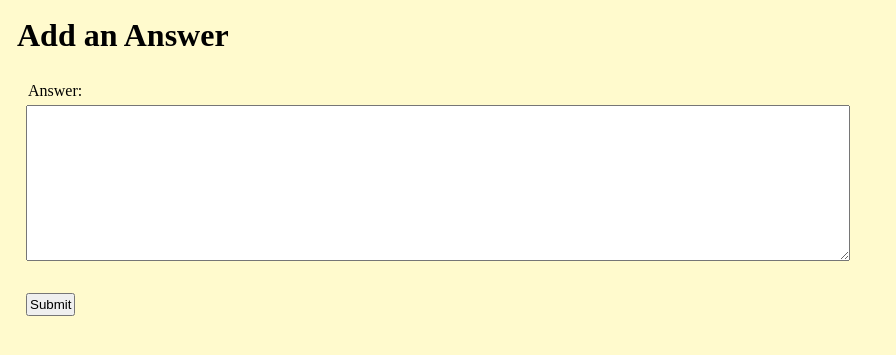
After one commit to dapie346/AskMate, a Flask app: page /question/1/new-answer in a window 1280 px wide. The commit adds this page. Shown: the top 355 px of the page, without its empty margins (0-896 px from the left). Run offline with Flask 2, Linux system fonts and the light colour scheme.

Commit message:
post answer

```diff
--- a/data_handler.py
+++ b/data_handler.py
@@ -16,15 +16,14 @@ def get_all_questions():
 
     return list_of_dict
 
-def generate_question_id():
-    questions = get_all_questions()
+def generate_id(csv_data):
     while True:
         id = random.randint(1,9999)
-        if not any(id == question['id'] for question in questions):
+        if not any(id == record['id'] for record in csv_data):
             return id
 
 def write_question(question):
-    id = generate_question_id()
+    id = generate_id(get_all_questions())
     record = {
         'id': id,
         'submission_time': int(time.time()),
@@ -57,3 +56,24 @@ def get_answers(question_id):
             if row['question_id'] == question_id:
                 answers.append(row)
     return answers
+
+def get_all_answers():
+    with open(ANSWERS_DATA) as f:
+        dict_reader = DictReader(f)
+        list_of_dict = list(dict_reader)
+    return list_of_dict
+
+
+def write_answer(message, question_id):
+    id = generate_id(get_all_answers())
+    record = {
+        'id': id,
+        'submission_time': int(time.time()),
+        'vote_number': 0,
+        'question_id': question_id,
+        'message': message,
+        'image': '',  # add image here
+    }
+    with open(ANSWERS_DATA, "a") as file:
+        csv_writer = csv.writer(file)
+        csv_writer.writerow(record.values())
--- a/server.py
+++ b/server.py
@@ -1,4 +1,4 @@
-from flask import Flask, render_template, request, redirect
+from flask import Flask, render_template, request, redirect, url_for
 from data_handler import *
 
 app = Flask(__name__)
@@ -27,5 +27,15 @@ def show_question(question_id):
     return render_template('display-question.html', question=question, answers=answers)
 
 
+@app.route("/question/<question_id>/new-answer", methods=['GET', 'POST'])
+def post_answer(question_id):
+    if request.method == 'POST':
+        message = request.form['message']
+        write_answer(message, question_id)
+        return redirect(url_for('show_question', question_id=question_id))
+    return render_template('post_answer.html')
+
+
+
 if __name__ == "__main__":
     app.run(debug=True)
--- a/templates/display-question.html
+++ b/templates/display-question.html
@@ -9,7 +9,8 @@
         <h3>{{ answer['vote_number'] + '    ' + answer['message'] }}</h3>
     {% endfor %}
     <br>
-    <a href="#">Add an answer</a>
+    <a href="{{ url_for('post_answer', question_id = question['id']) }}">Add an answer</a>
+
     <br>
     <a href="{{ url_for('home_page') }}">Back to Main</a>
 {% endblock %}
--- a/templates/home_page.html
+++ b/templates/home_page.html
@@ -8,7 +8,7 @@
         ASK MATE!
     </h1>
     </header>
-    <a href="/q">add question</a>
+    <a href="{{ url_for('add_question') }}">add question</a>
     <table>
         <thead>
             <tr>
@@ -25,7 +25,7 @@
         {% for x in all_questions %}
         <tr>
 {#            <td><a href="{{ url_for('dynamic_route',id=x.id)}}">{{x.id}}</a></td>#}
-            <td><a href="/">{{x.id}}</a></td>
+            <td><a href="{{ url_for('show_question', question_id = x.id) }}">{{x.id}}</a></td>
 {#            <td>{{x.submission_time}}</td>#}
             <td>{{x.view_number}}</td>
             <td>{{x.vote_number}}</td>
--- /dev/null
+++ b/templates/post_answer.html
@@ -0,0 +1,13 @@
+{% extends 'base.html' %}
+{% block title %}Post answer{% endblock %}
+{% block content %}
+    <h1>Add an Answer</h1>
+    <br>
+    <form method="post">
+        <label>Answer:</label>
+        <br>
+        <textarea name="message" rows="10" cols="100"></textarea>
+        <br><br>
+        <button type="submit">Submit</button>
+    </form>
+{% endblock %}
```
Also changed, not shown: sample_data/answer.csv (line endings or trailing spaces).
